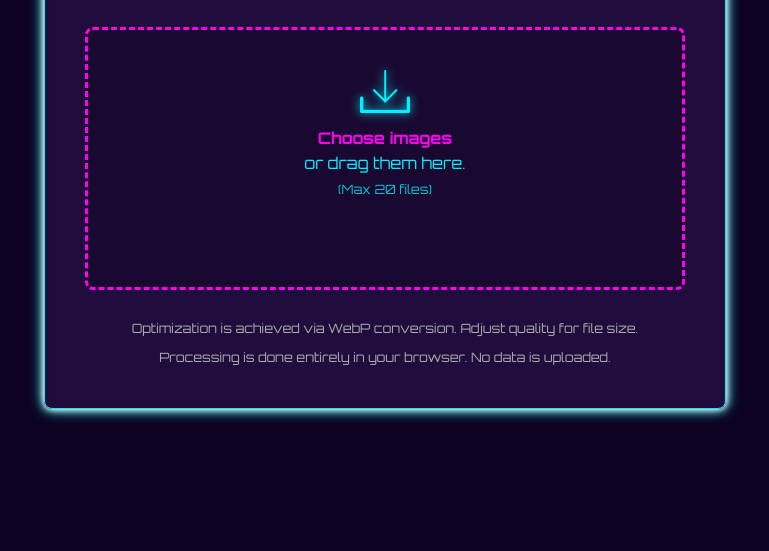
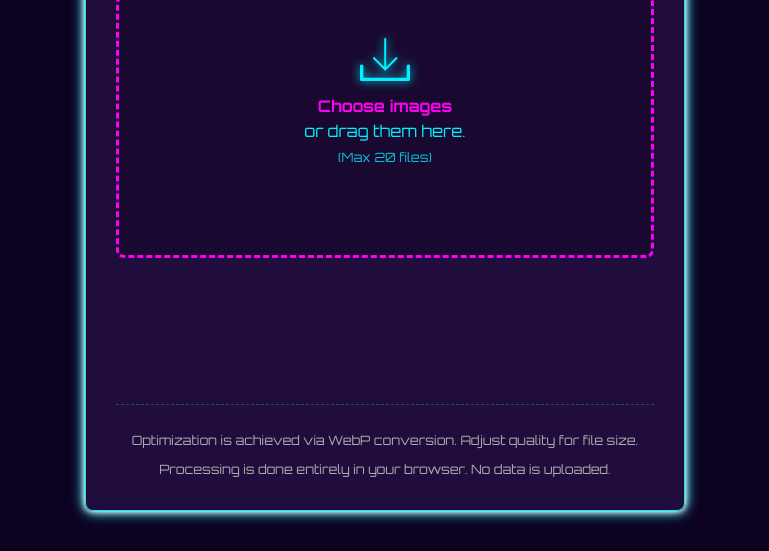
Before and after one commit to n1ghtw1re/ShrinkRay, a plain HTML site: page index.html in a window 1280 px wide. Shown: the part 289-840 px from the top of the page, without its empty margins (255-1024 px from the left). After the commit the page ends 800 px from the top, so only its background shows below. Drawn offline with nearby package versions, Linux system fonts and the light colour scheme.

Commit message:
changed css

```diff
--- a/style.css
+++ b/style.css
@@ -8,29 +8,45 @@
     --glow-intensity: 0 0 5px, 0 0 10px, 0 0 15px; /* Adjusted glow intensity */
 }
 
+/* --- In style.css --- */
+
 body {
     background-color: var(--background-dark);
     color: var(--text-light);
     font-family: 'Orbitron', sans-serif;
     margin: 0;
-    padding: 20px;
-    display: flex;
-    justify-content: center;
-    align-items: center;
-    min-height: 100vh;
-    font-size: 16px; /* Base font size */
+    /* padding: 20px; */ /* REMOVED or reduce */
+    display: flex; /* Keep for horizontal centering */
+    justify-content: center; /* Keep for horizontal centering */
+    /* align-items: center; */ /* REMOVED to stop vertical centering */
+    min-height: 100vh; /* Ensure body takes full viewport height */
+    font-size: 16px;
 }
 
 .container {
-    background-color: rgba(45, 20, 80, 0.6); /* Semi-transparent background */
+    background-color: rgba(45, 20, 80, 0.6);
     border: 1px solid var(--neon-cyan);
     box-shadow: var(--glow-intensity) var(--neon-cyan);
-    padding: 30px 40px;
+    /* padding: 30px 40px; */ /* Keep or adjust container padding as desired */
+    padding: 20px 30px; /* Example reduced padding */
     border-radius: 8px;
-    max-width: 600px;
-    width: 90%;
+    max-width: 600px; /* Keep max-width */
+    width: 90%; /* Keep width constraint */
     text-align: center;
-    backdrop-filter: blur(5px); /* Optional: frosted glass effect */
+    backdrop-filter: blur(5px);
+
+    /* --- NEW --- */
+    display: flex; /* Make container a flex layout */
+    flex-direction: column; /* Stack children vertically */
+    min-height: 100vh; /* Make container fill viewport height */
+    /* Ensure box-sizing doesn't cause overflow if padding is large */
+    box-sizing: border-box;
+}
+
+header {
+    /* Optional: add some bottom margin if needed */
+    margin-bottom: 15px;
+    flex-shrink: 0; /* Prevent header from shrinking */
 }
 
 header h1 {
@@ -182,10 +198,15 @@ header p {
 
 
 footer {
-    margin-top: 30px;
+    margin-top: 20px; /* Adjust as needed */
+    padding-top: 15px; /* Add some padding above footer text */
+    border-top: 1px dashed rgba(0, 240, 255, 0.3); /* Optional separator */
+    color: #aaa;
     font-size: 0.8em;
-    color: #aaa; /* Less prominent footer text */
+     /* --- NEW --- */
+     flex-shrink: 0; /* Prevent footer from shrinking */
 }
+
 
 /* Hide elements */
 [hidden] {
@@ -234,3 +255,20 @@ footer {
     border-color: var(--neon-green);
     animation: pulse-glow 1.5s infinite ease-in-out;
 }
+
+main {
+    /* --- NEW --- */
+    flex-grow: 1; /* Allow main content to take up extra space */
+
+    /* Optional: Center content within the expanded main area */
+    display: flex;
+    flex-direction: column;
+    justify-content: center; /* Center upload/result box vertically */
+    align-items: center; /* Center horizontally (already text-align: center) */
+}
+
+/* Ensure upload/result areas don't push footer out if content is large */
+.upload-area, .result-area {
+    width: 100%; /* Ensure they don't exceed container width */
+    box-sizing: border-box; /* Include padding/border in width */
+}
```
